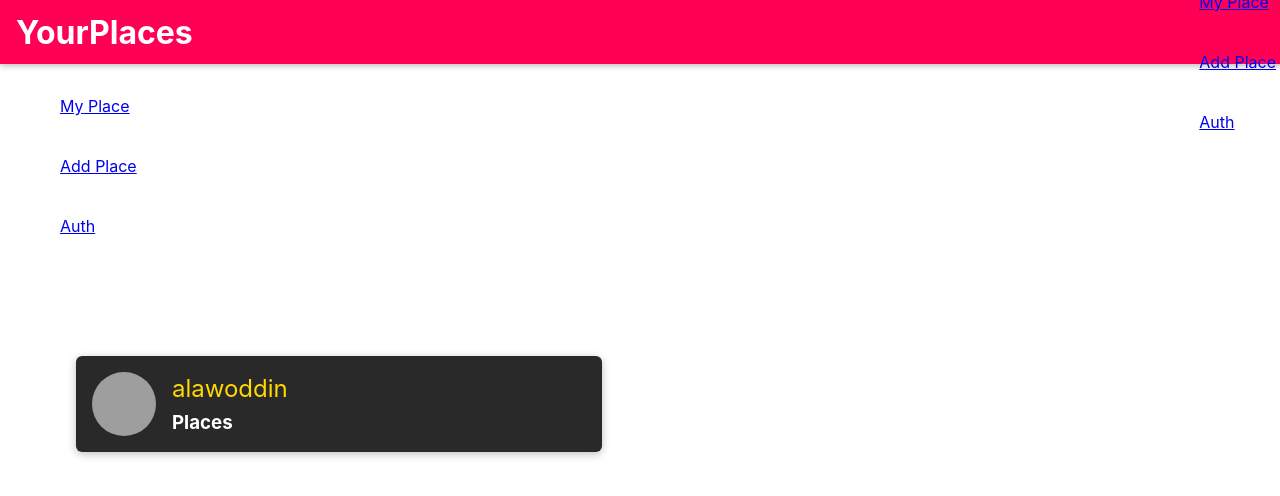
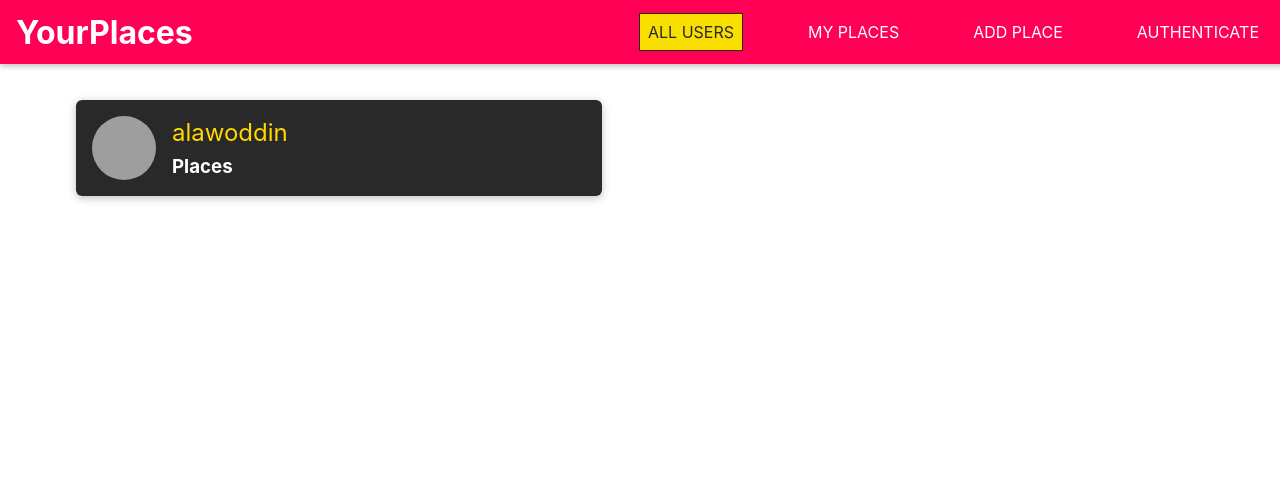
Before and after one commit to alawoddin/MERN-Stack-Project, a React (Create React App) app: page / in a window 1280 px wide. Shown: the top 496 px of the page. Built offline with nearby package versions, Linux system fonts and the light colour scheme; grey boxes are pictures that could not be loaded.

Commit message:
i add the new change and new file

```diff
--- a/public/index.html
+++ b/public/index.html
@@ -29,6 +29,7 @@
   <body>
     <noscript>You need to enable JavaScript to run this app.</noscript>
     <div id="drawer-hook"></div>
+    <div id="backdrop-hook"></div>
     <div id="root"></div>
     <!--
       This HTML file is a template.
--- a/src/shared/components/Navigation/MainHeader.css
+++ b/src/shared/components/Navigation/MainHeader.css
@@ -1,6 +1,5 @@
 .main-header {
   width: 100%;
-  color: black;
   height: 4rem;
   display: flex;
   align-items: center;
--- a/src/shared/components/Navigation/MainHeader.js
+++ b/src/shared/components/Navigation/MainHeader.js
@@ -2,14 +2,8 @@ import React from 'react';
 
 import './MainHeader.css';
 
-const MainHeader = (props) => {
-    return (
-        <div>
-            <header className='main-header'>
-                {props.children}
-            </header>
-        </div>
-    );
+const MainHeader = props => {
+  return <header className="main-header">{props.children}</header>;
 };
 
 export default MainHeader;
--- a/src/shared/components/Navigation/MainNavigation.js
+++ b/src/shared/components/Navigation/MainNavigation.js
@@ -1,21 +1,35 @@
-import React from 'react';
+import React, { useState } from 'react';
 import { Link } from 'react-router-dom';
 
 import MainHeader from './MainHeader';
 import NavLinks from './NavLinks';
 import SideDrawer from './SideDrawer';
+import Backdrop from '../UIElements/Backdrop';
 import './MainNavigation.css';
 
 const MainNavigation = props => {
+  const [drawerIsOpen, setDrawerIsOpen] = useState(false);
+
+  const openDrawer = () => {
+    setDrawerIsOpen(true);
+  };
+
+  const closeDrawer = () => {
+    setDrawerIsOpen(false);
+  };
+
   return (
     <React.Fragment>
-      <SideDrawer>
-        <nav className="main-navigation__drawer-nav">
-          <NavLinks />
-        </nav>
-      </SideDrawer>
+      {drawerIsOpen && <Backdrop onClick={closeDrawer} />}
+      {drawerIsOpen && (
+        <SideDrawer>
+          <nav className="main-navigation__drawer-nav">
+            <NavLinks />
+          </nav>
+        </SideDrawer>
+      )}
       <MainHeader>
-        <button className="main-navigation__menu-btn">
+        <button className="main-navigation__menu-btn" onClick={openDrawer}>
           <span />
           <span />
           <span />
--- a/src/shared/components/Navigation/NavLinks.js
+++ b/src/shared/components/Navigation/NavLinks.js
@@ -1,26 +1,23 @@
 import React from 'react';
 import { NavLink } from 'react-router-dom';
 
+import './NavLinks.css';
 
-const NavLinks = () => {
-    return (
-          <div>
-            <ul className='nav-links'>
+const NavLinks = props => {
+  return <ul className="nav-links">
     <li>
-                    <NavLink to="/">All User</NavLink>
+      <NavLink to="/" exact>ALL USERS</NavLink>
     </li>
     <li>
-                    <NavLink to="/ui/place">My Place</NavLink>
+      <NavLink to="/u1/places">MY PLACES</NavLink>
     </li>
     <li>
-                    <NavLink to="/new/place">Add Place</NavLink>
+      <NavLink to="/places/new">ADD PLACE</NavLink>
     </li>
     <li>
-                    <NavLink to="/auth">Auth</NavLink>
+      <NavLink to="/auth">AUTHENTICATE</NavLink>
     </li>
   </ul>
-        </div>
-    );
 };
 
 export default NavLinks;
--- a/src/shared/components/Navigation/SideDrawer.js
+++ b/src/shared/components/Navigation/SideDrawer.js
@@ -1,19 +1,12 @@
 import React from 'react';
 import ReactDOM from 'react-dom';
 
-const SideDrawer = (props) => {
-    const content = (
-        <div>
-            <aside className="side-drawer">
-                {props.children}
-            </aside>
-        </div>
-    );
+import './SideDrawer.css';
 
-    return ReactDOM.createPortal(
-        content,
-        document.getElementById('drawer-hook')
-    );
+const SideDrawer = props => {
+  const content = <aside className="side-drawer">{props.children}</aside>;
+
+  return ReactDOM.createPortal(content, document.getElementById('drawer-hook'));
 };
 
 export default SideDrawer;
--- /dev/null
+++ b/src/shared/components/UIElements/Backdrop.css
@@ -0,0 +1,9 @@
+.backdrop {
+  position: fixed;
+  top: 0;
+  left: 0;
+  width: 100%;
+  height: 100vh;
+  background: rgba(0, 0, 0, 0.75);
+  z-index: 10;
+}
--- /dev/null
+++ b/src/shared/components/UIElements/Backdrop.js
@@ -0,0 +1,13 @@
+import React from 'react';
+import ReactDOM from 'react-dom';
+
+import './Backdrop.css';
+
+const Backdrop = props => {
+  return ReactDOM.createPortal(
+    <div className="backdrop" onClick={props.onClick}></div>,
+    document.getElementById('backdrop-hook')
+  );
+};
+
+export default Backdrop;
```
Also changed, not shown: src/shared/components/Navigation/NavLinks.css (renamed from src/shared/components/Navigation/NavLink.css). Lines whose indentation alone changed are shown as unchanged.
